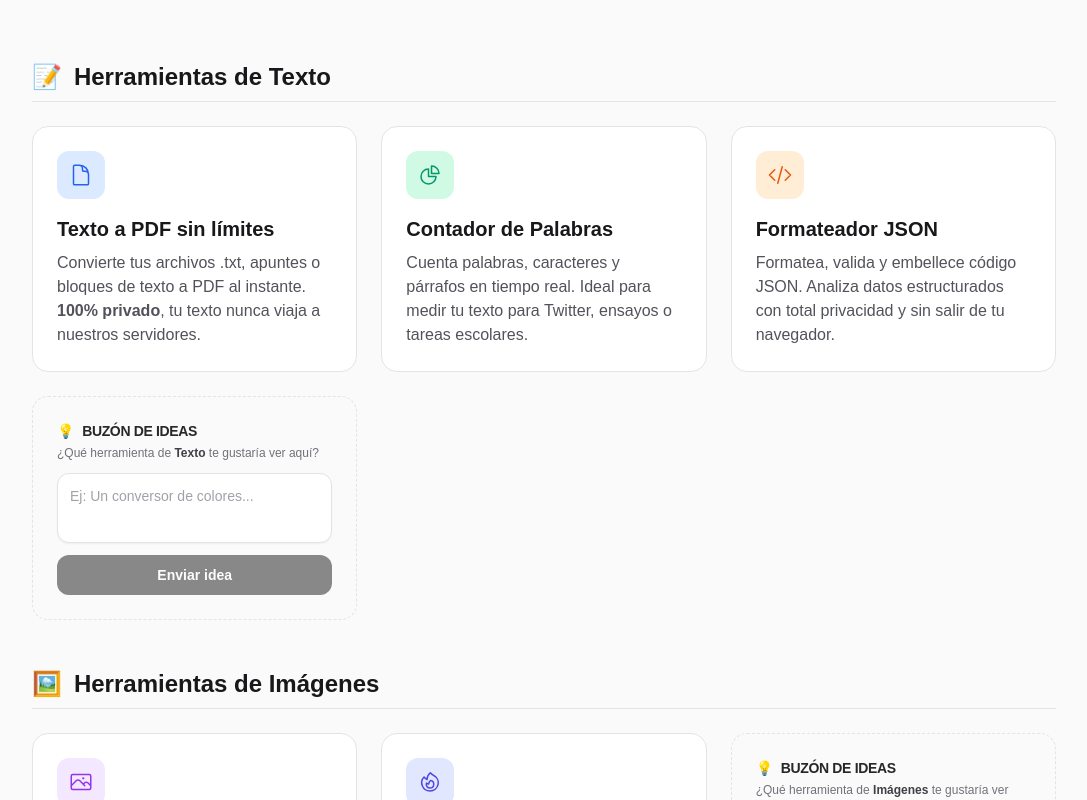
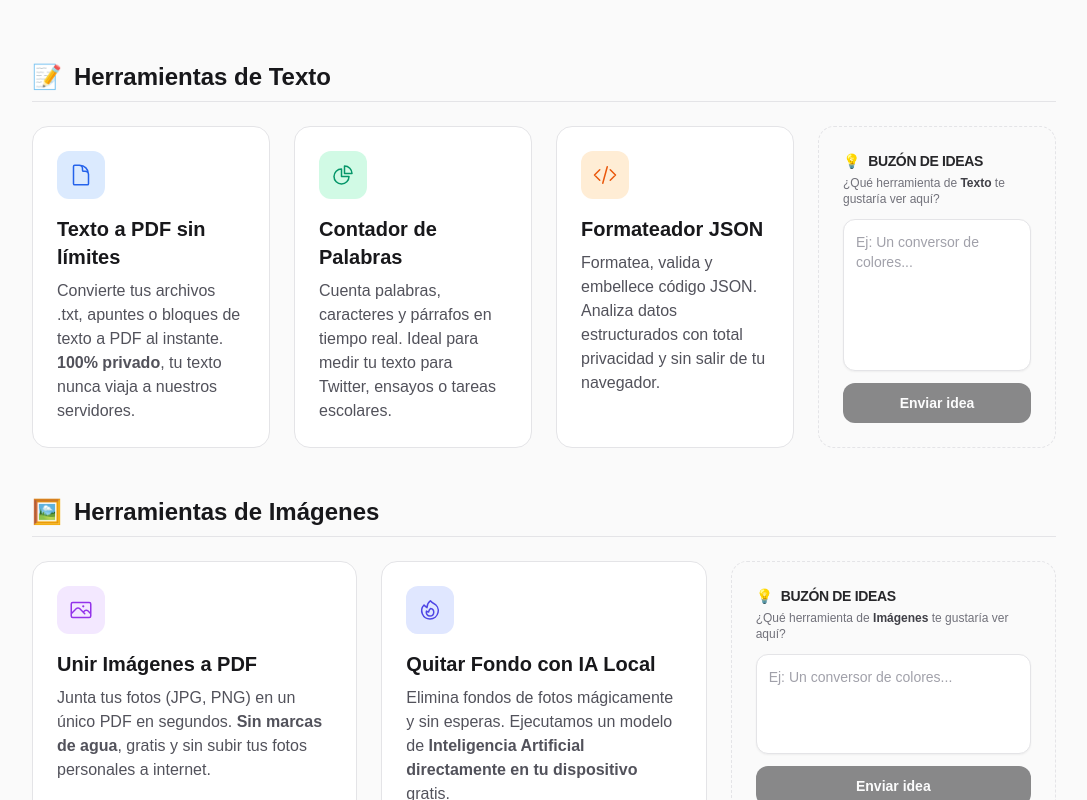
Before and after one commit to orgueira/myutils, a Next.js app: page / in a window 1280 px wide. Shown: the part 380-1180 px from the top of the page, without its empty margins (96-1183 px from the left). Built offline with nearby package versions, Linux system fonts and the light colour scheme.

Commit message:
style: fix grid alignment for suggestion boxes

```diff
--- a/src/app/page.tsx
+++ b/src/app/page.tsx
@@ -41,7 +41,7 @@
             <h2 className="text-2xl font-bold text-zinc-900 dark:text-white">Herramientas de Texto</h2>
           </div>
 
-          <div className="grid grid-cols-1 sm:grid-cols-2 lg:grid-cols-3 gap-6">
+          <div className="grid grid-cols-1 md:grid-cols-2 xl:grid-cols-4 gap-6">
             {/* Tarjeta (Card) para el Conversor Texto a PDF */}
             <Link
               href="/herramientas/texto-a-pdf"
@@ -98,7 +98,9 @@
             </Link>
 
             {/* Buzón de sugerencias Texto */}
-            <SuggestionBox category="Texto" />
+            <div className="flex h-full w-full">
+              <SuggestionBox category="Texto" />
+            </div>
           </div>
         </section>
 
@@ -109,7 +111,7 @@
             <h2 className="text-2xl font-bold text-zinc-900 dark:text-white">Herramientas de Imágenes</h2>
           </div>
 
-          <div className="grid grid-cols-1 sm:grid-cols-2 lg:grid-cols-3 gap-6">
+          <div className="grid grid-cols-1 md:grid-cols-2 lg:grid-cols-3 gap-6">
             {/* Tarjeta (Card) para el Conversor Imágenes a PDF */}
             <Link
               href="/herramientas/imagenes-a-pdf"
@@ -148,7 +150,9 @@
             </Link>
 
             {/* Buzón de sugerencias Imágenes */}
-            <SuggestionBox category="Imágenes" />
+            <div className="flex h-full w-full">
+              <SuggestionBox category="Imágenes" />
+            </div>
           </div>
         </section>
 
```
